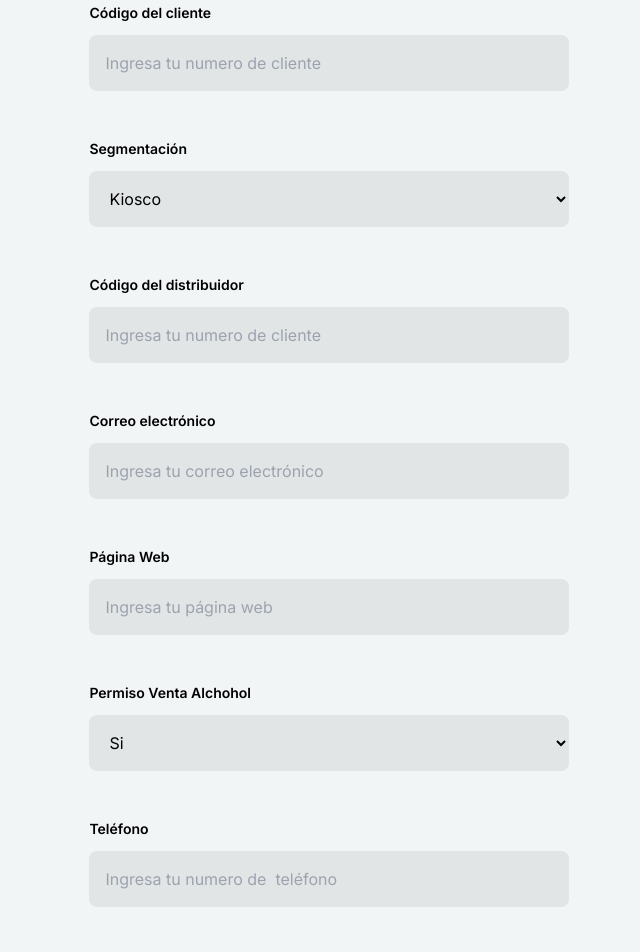
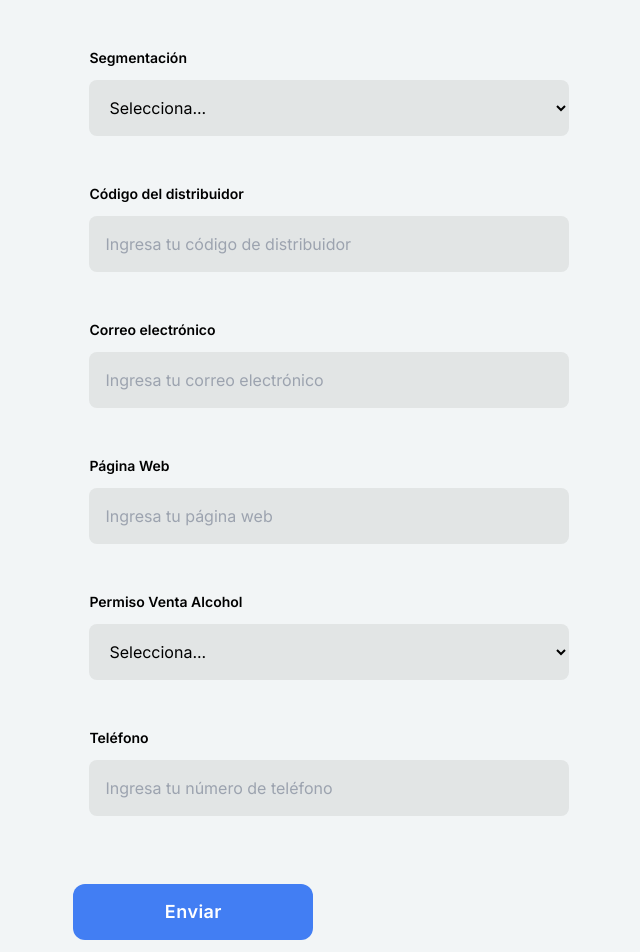
Before and after one commit to EliumNova/dumont, a Next.js app in the folder frontend/: page /admin/customerRegistration in a window 1280 px wide. Shown: the part 300-1252 px from the top of the page, without its empty margins (221-861 px from the left). Built offline with nearby package versions, Linux system fonts and the light colour scheme.

Commit message:
Agrego validaciones y componentes nuevos

```diff
--- /dev/null
+++ b/frontend/app/admin/customerRegistration/Componentes/InputField.jsx
@@ -0,0 +1,25 @@
+const InputField = ({
+  label,
+  name,
+  value,
+  onChange,
+  placeholder,
+  type = 'text',
+}) => (
+  <div className="flex flex-col gap-3 w-[32rem] p-4 my-2">
+    <label htmlFor={name} className="text-sm font-semibold">
+      {label}
+    </label>
+    <input
+      type={type}
+      name={name}
+      value={value}
+      onChange={onChange}
+      placeholder={placeholder}
+      required
+      className="bg-[#E2E5E5] h-14 rounded-lg p-4 text-base"
+    />
+  </div>
+);
+
+export default InputField;
--- a/frontend/app/admin/customerRegistration/Componentes/Principales.jsx
+++ b/frontend/app/admin/customerRegistration/Componentes/Principales.jsx
@@ -1,179 +1,189 @@
-import { setPrincipales } from "@/lib/slices/newCustomerSlice";
-import React, { useState } from "react";
-import { useDispatch, useSelector } from "react-redux";
+import { setPrincipales } from '@/lib/slices/newCustomerSlice';
+import React, { useState } from 'react';
+import { useDispatch, useSelector } from 'react-redux';
+
+import InputField from './InputField';
+import SelectField from './SelectedField';
 
 function Principales() {
   const storePrincipales = useSelector(
     (state) => state.newCustomer.principales
   );
   const dispatch = useDispatch();
-  console.log("store principales", storePrincipales);
+
   const [principalesInfo, setPrincipalesInfo] = useState({
-    customerCode: storePrincipales?.customerCode || "",
-    segmentacion: storePrincipales?.segmentacion || "",
-    codeDistribuidor: storePrincipales?.codeDistribuidor || "",
-    email: storePrincipales?.email || "",
-    webPage: storePrincipales?.webPage || "",
-    alcoholAccess: storePrincipales?.alcoholAccess || "",
-    phone: storePrincipales?.phone || "",
+    customerCode: storePrincipales?.customerCode || '',
+    segmentacion: storePrincipales?.segmentacion || '',
+    codeDistribuidor: storePrincipales?.codeDistribuidor || '',
+    email: storePrincipales?.email || '',
+    webPage: storePrincipales?.webPage || '',
+    alcoholAccess: storePrincipales?.alcoholAccess || '',
+    phone: storePrincipales?.phone || '',
   });
 
-  const [errorMessage, setErrorMessage] = useState({ error: "" });
+  const [errorMessage, setErrorMessage] = useState('');
 
-  // Función para validar el input (asegúrate de definir esta función)
-  const validateInput = (value) => {
-    // Ejemplo de validación simple
-    return /^[a-zA-Z0-9@.]+$/.test(value);
-  };
+  const validateEmail = (email) =>
+    /^[a-zA-Z0-9._%+-]+@[a-zA-Z0-9.-]+\.[a-zA-Z]{2,}$/.test(email);
 
-  // Función handleChange modificada
+  const validateURL = (value) => /^www\.[a-zA-Z0-9]+\.com$/.test(value);
+
+  const validateInput = (value) => /^[a-zA-Z0-9@.\s]*$/.test(value);
+
   const handleChange = (e) => {
     const { name, value } = e.target;
 
-    // Validar el input antes de actualizar el estado
-    if (validateInput(value)) {
-      // Actualizar el estado del objeto formState
+    if (
+      !validateInput(value) &&
+      name !== 'alcoholAccess' &&
+      name !== 'segmentacion'
+    ) {
+      setErrorMessage('Caracteres inválidos en el campo.');
+      return;
+    }
+
     setPrincipalesInfo((prevState) => ({
       ...prevState,
       [name]: value,
     }));
-      dispatch(setPrincipales(principalesInfo));
+
+    if (name === 'webPage' && value && !validateURL(value)) {
+      setErrorMessage('La URL debe empezar con www y terminar con .com');
     } else {
-      setErrorMessage({ error: "Caracteres inválidos en el campo." });
+      setErrorMessage('');
+    }
+  };
 
-      // Limpiar el mensaje de error después de 3 segundos
-      setTimeout(() => {
-        setErrorMessage("");
-      }, 3000);
+  const handleSubmit = (e) => {
+    e.preventDefault();
+
+    const {
+      customerCode,
+      segmentacion,
+      codeDistribuidor,
+      email,
+      webPage,
+      alcoholAccess,
+    } = principalesInfo;
+
+    // Validar campos requeridos
+    if (
+      !customerCode ||
+      !segmentacion ||
+      !codeDistribuidor ||
+      !email ||
+      !webPage ||
+      !alcoholAccess
+    ) {
+      setErrorMessage('Todos los campos son obligatorios.');
+      return;
     }
 
+    // Validar email
+    if (!validateEmail(email)) {
+      setErrorMessage('El email debe tener un formato válido.');
+      return;
+    }
+
+    // Validar URL
+    if (!validateURL(webPage)) {
+      setErrorMessage('La URL debe empezar con www y terminar con .com');
+      return;
+    }
+
+    // Si todas las validaciones pasan, enviar datos
+    dispatch(setPrincipales(principalesInfo));
+    setPrincipalesInfo({
+      customerCode: '',
+      segmentacion: '',
+      codeDistribuidor: '',
+      email: '',
+      webPage: '',
+      alcoholAccess: '',
+      phone: '',
+    });
+    setErrorMessage('');
   };
 
   return (
-    <div
-      className="w-4/5 h-auto flex flex-row gap-x-8 flex-wrap justify-start items-center
-"
-    >
-      {/**código del cliente */}
-      <div className=" flex flex-col gap-3 w-[32rem] p-4 my-2">
-        <label htmlFor="email" className="text-sm font-semibold">
-          Código del cliente
-        </label>
-        <input
-          type="number"
+    <div className="w-4/5 h-auto flex flex-row gap-x-8 flex-wrap justify-start items-center">
+      {/* Código del cliente */}
+      <InputField
+        label="Código del cliente"
         name="customerCode"
+        value={principalesInfo.customerCode}
+        onChange={handleChange}
         placeholder="Ingresa tu numero de cliente"
-          value={principalesInfo?.customerCode}
-          required
-          className=" bg-[#E2E5E5] h-14 rounded-lg p-4 text-base"
+      />
+      {/* Segmentación */}
+      <SelectField
+        label="Segmentación"
+        name="segmentacion"
+        value={principalesInfo.segmentacion}
         onChange={handleChange}
+        options={[
+          { value: '', label: 'Selecciona...' },
+          { value: 'kiosco', label: 'Kiosco' },
+          { value: 'no', label: 'No' },
+        ]}
       />
-      </div>
-
-      {/**Segmentacion */}
-      <div className=" flex flex-col gap-3 w-[32rem] p-4 my-2">
-        <label htmlFor="email" className="text-sm font-semibold">
-          Segmentación
-        </label>
-        <select
-          id="admin"
-          className=" bg-[#E2E5E5] h-14 rounded-lg p-4 text-base"
-          required
-          name="segmentacion"
-          value={principalesInfo?.segmentacion}
+      {/* Código del distribuidor */}
+      <InputField
+        label="Código del distribuidor"
+        name="codeDistribuidor"
+        value={principalesInfo.codeDistribuidor}
         onChange={handleChange}
-        >
-          <option value="kiosco">Kiosco</option>
-          <option value="no">No</option>
-        </select>
-      </div>
-      {/**código del distribuidor */}
-      <div className=" flex flex-col gap-3 w-[32rem] p-4 my-2">
-        <label htmlFor="email" className="text-sm font-semibold">
-          Código del distribuidor
-        </label>
-        <input
-          type="text"
-          name="codeDistribuidor"
-          value={principalesInfo?.codeDistribuidor}
-          placeholder="Ingresa tu numero de cliente"
-          onChange={handleChange}
-          required
-          className=" bg-[#E2E5E5] h-14 rounded-lg p-4 text-base"
+        placeholder="Ingresa tu código de distribuidor"
       />
-      </div>
-      {/**Correo electrónico */}
-      <div className=" flex flex-col gap-3 w-[32rem] p-4 my-2">
-        <label htmlFor="email" className="text-sm font-semibold">
-          Correo electrónico
-        </label>
-        <input
+      {/* Correo electrónico */}
+      <InputField
+        label="Correo electrónico"
+        name="email"
         type="email"
-          name="email"
-          value={principalesInfo?.email}
+        value={principalesInfo.email}
         onChange={handleChange}
         placeholder="Ingresa tu correo electrónico"
-          required
-          className=" bg-[#E2E5E5] h-14 rounded-lg p-4 text-base"
       />
-      </div>
-      {/**Pagina web */}
-      <div className=" flex flex-col gap-3 w-[32rem] p-4 my-2">
-        <label htmlFor="email" className="text-sm font-semibold">
-          Página Web
-        </label>
-        <input
-          type="text"
+      {/* Página web */}
+      <InputField
+        label="Página Web"
         name="webPage"
-          value={principalesInfo?.webPage}
+        value={principalesInfo.webPage}
         onChange={handleChange}
         placeholder="Ingresa tu página web"
-          required
-          className=" bg-[#E2E5E5] h-14 rounded-lg p-4 text-base"
       />
-      </div>
-      {/**Permiso de venta de alcohol*/}
-      <div className=" flex flex-col gap-3 w-[32rem] p-4 my-2">
-        <label htmlFor="email" className="text-sm font-semibold">
-          Permiso Venta Alchohol
-        </label>
-        <select
+      {/* Permiso de venta de alcohol */}
+      <SelectField
+        label="Permiso Venta Alcohol"
         name="alcoholAccess"
-          value={principalesInfo?.alcoholAccess}
-          className=" bg-[#E2E5E5] h-14 rounded-lg p-4 text-base"
-          required
+        value={principalesInfo.alcoholAccess}
         onChange={handleChange}
-        >
-          <option value="si">Si</option>
-          <option value="no">No</option>
-        </select>
-      </div>
-      {/**Teléfono */}
-      <div className=" flex flex-col gap-3 w-[32rem] p-4 my-2">
-        <label htmlFor="email" className="text-sm font-semibold">
-          Teléfono
-        </label>
-        <input
-          type="number"
-          id="name"
+        options={[
+          { value: '', label: 'Selecciona...' },
+          { value: 'si', label: 'Sí' },
+          { value: 'no', label: 'No' },
+        ]}
+      />
+      {/* Teléfono */}
+      <InputField
+        label="Teléfono"
         name="phone"
+        value={principalesInfo.phone}
         onChange={handleChange}
-
-          value={principalesInfo?.phone}
-          placeholder="Ingresa tu numero de  teléfono"
-          required
-          className=" bg-[#E2E5E5] h-14 rounded-lg p-4 text-base"
+        placeholder="Ingresa tu número de teléfono"
       />
-      </div>
-
-      {errorMessage.error && (
-        <div
-          className="p-2 h-8 text-xs rounded flex justify-center
-          items-center bg-red-700 text-white font-medium -top-8 relative "
-        >
-          {errorMessage.error}{" "}
+      {/* Mensaje de error */}
+      {errorMessage && (
+        <div className="p-2 h-8 text-xs rounded flex justify-center items-center bg-red-700 text-white font-medium -top-8 relative">
+          {errorMessage}
         </div>
       )}
+      <button
+        onClick={handleSubmit}
+        className="w-[15rem] h-14 relative top-11 bg-[#427EF3] rounded-xl text-white text-lg tracking-wide font-semibold"
+      >
+        Enviar
+      </button>
     </div>
   );
 }
--- /dev/null
+++ b/frontend/app/admin/customerRegistration/Componentes/SelectedField.jsx
@@ -0,0 +1,22 @@
+const SelectField = ({ label, name, value, onChange, options }) => (
+  <div className="flex flex-col gap-3 w-[32rem] p-4 my-2">
+    <label htmlFor={name} className="text-sm font-semibold">
+      {label}
+    </label>
+    <select
+      name={name}
+      value={value}
+      onChange={onChange}
+      required
+      className="bg-[#E2E5E5] h-14 rounded-lg p-4 text-base"
+    >
+      {options.map((option) => (
+        <option key={option.value} value={option.value}>
+          {option.label}
+        </option>
+      ))}
+    </select>
+  </div>
+);
+
+export default SelectField;
--- a/frontend/app/admin/layout.js
+++ b/frontend/app/admin/layout.js
@@ -3,9 +3,7 @@ import Navbar from './components/Navbar';
 export default function Layout({ children }) {
   return (
     <div className="flex flex-col w-full h-auto ">
-      <div className="">
-        <Navbar />
-      </div>
+      <div className="">{/* <Navbar /> */}</div>
       <div className="bg-[#F2F5F6]">{children}</div>
     </div>
   );
```
Also changed, not shown: frontend/app/admin/customerMenu/page.js (+28 -24 lines), frontend/app/admin/customerRegistration/page.js (+25 -28 lines), frontend/lib/slices/newCustomerSlice.js (+4 -9 lines), 1 other file (tests, documents, lock files or other folders). Lines whose indentation alone changed are shown as unchanged.
